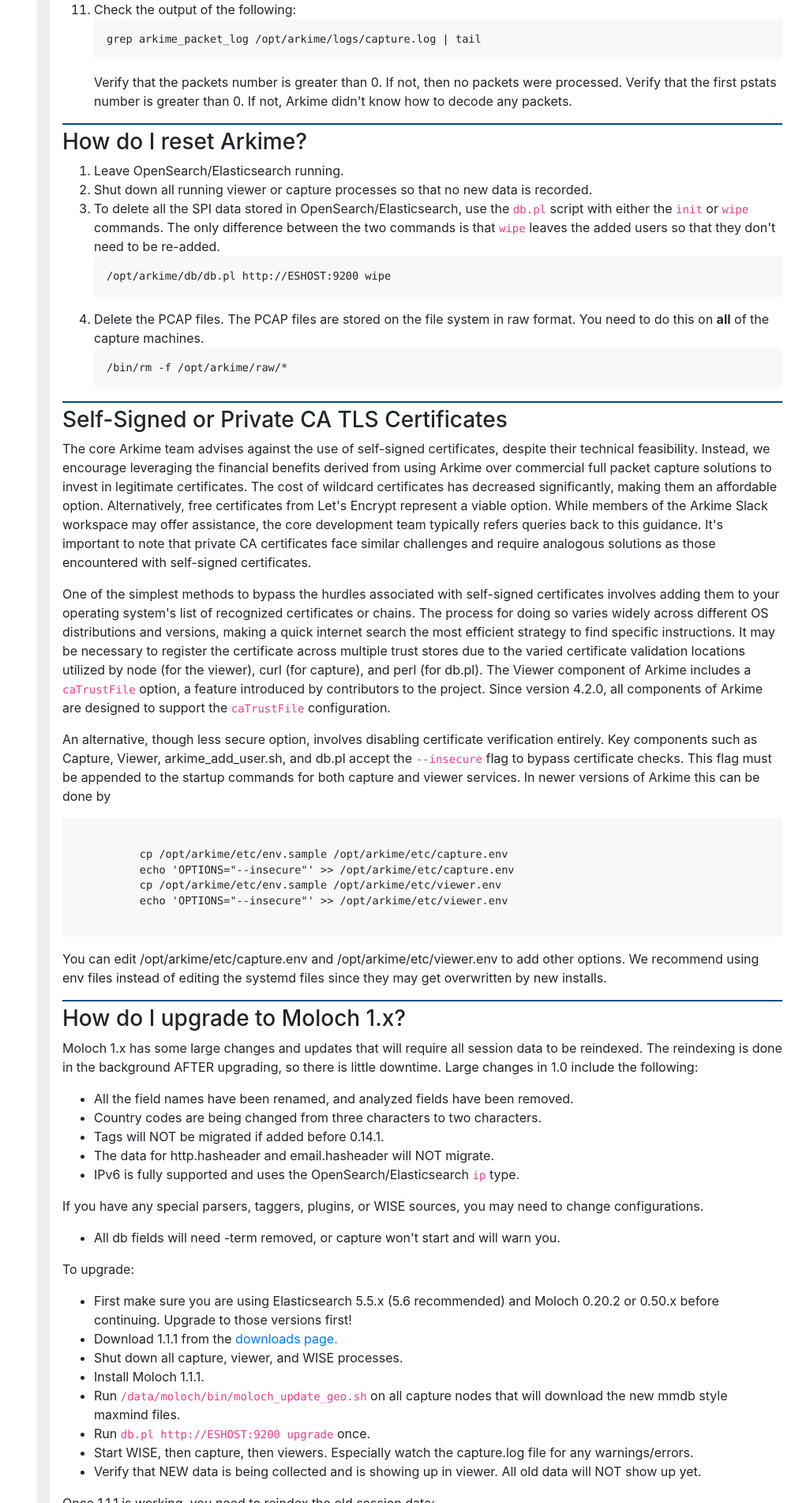
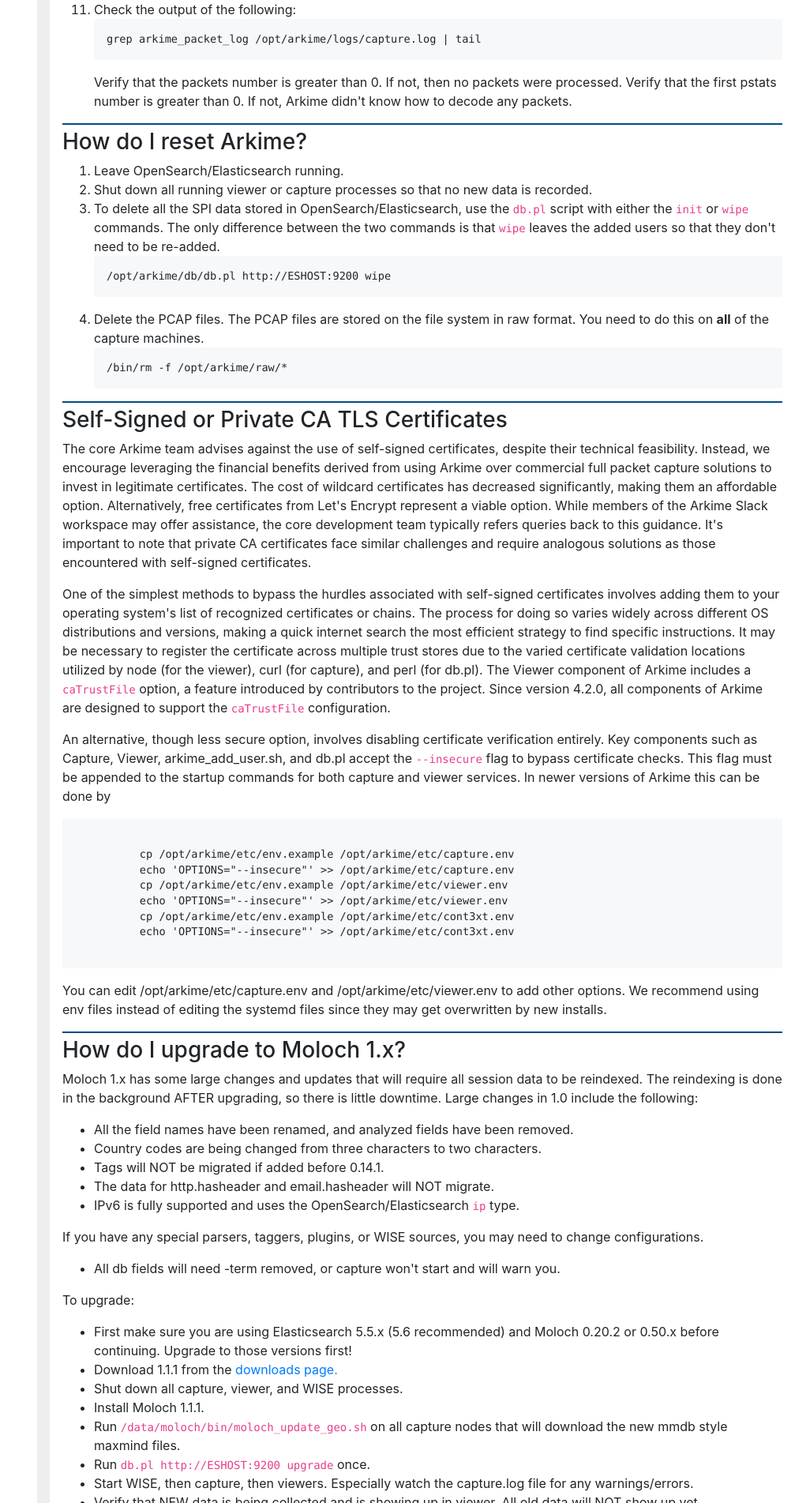
Before and after one commit to arkime/arkimeweb, a Jekyll site: the page built from faq.html, in a window 1280 px wide. Shown: the part 3097-5000 px from the top of the page at 79% size, without its empty margins (273-1280 px from the left). Built offline with Jekyll 4.4.1, drawn with Linux system fonts in a browser that asks for light colours; some of the changed text lies outside the part shown.

Commit message:
fix env example

```diff
--- a/faq.html
+++ b/faq.html
@@ -922,10 +922,12 @@
         This flag must be appended to the startup commands for both capture and viewer services.
         In newer versions of Arkime this can be done by
         <pre><code>
-          cp /opt/arkime/etc/env.sample /opt/arkime/etc/capture.env
+          cp /opt/arkime/etc/env.example /opt/arkime/etc/capture.env
           echo 'OPTIONS="--insecure"' >> /opt/arkime/etc/capture.env
-          cp /opt/arkime/etc/env.sample /opt/arkime/etc/viewer.env
+          cp /opt/arkime/etc/env.example /opt/arkime/etc/viewer.env
           echo 'OPTIONS="--insecure"' >> /opt/arkime/etc/viewer.env
+          cp /opt/arkime/etc/env.example /opt/arkime/etc/cont3xt.env
+          echo 'OPTIONS="--insecure"' >> /opt/arkime/etc/cont3xt.env
         </code></pre>
         You can edit /opt/arkime/etc/capture.env and /opt/arkime/etc/viewer.env to add other options.
         We recommend using env files instead of editing the systemd files since they may get overwritten by new installs.
```
